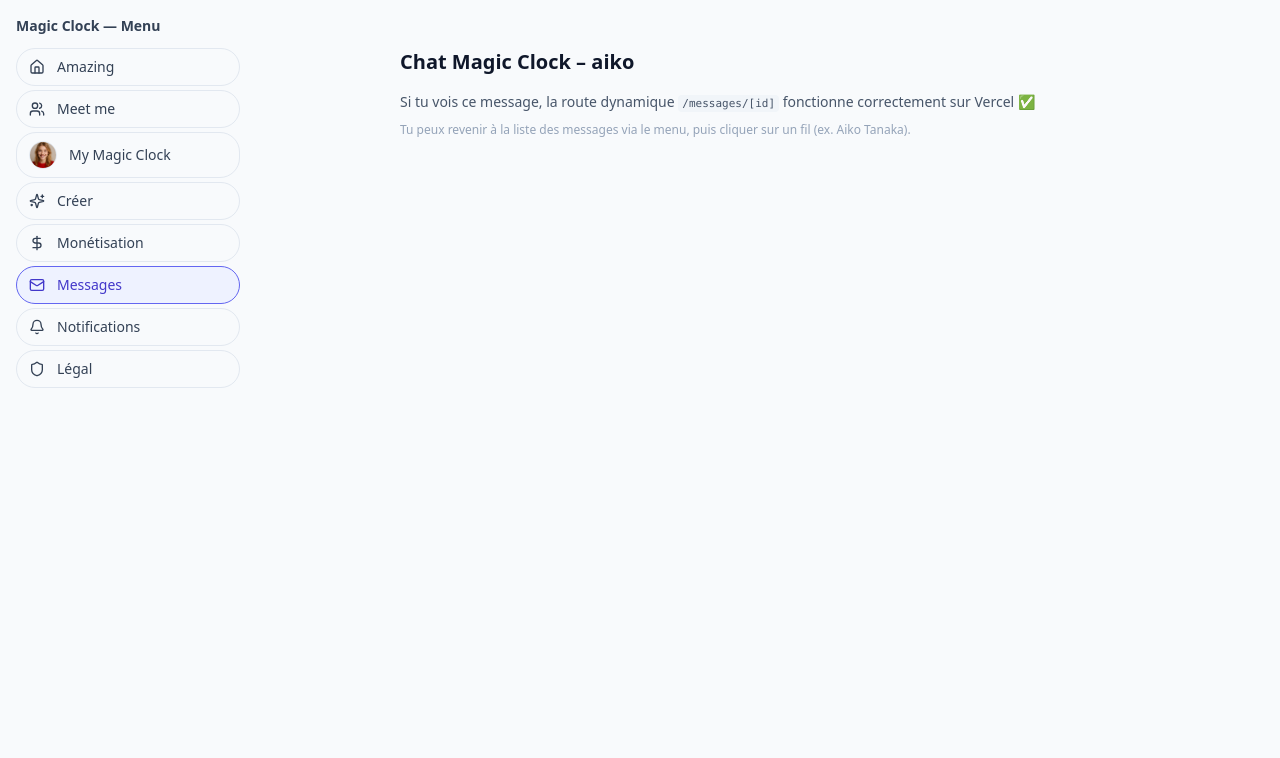
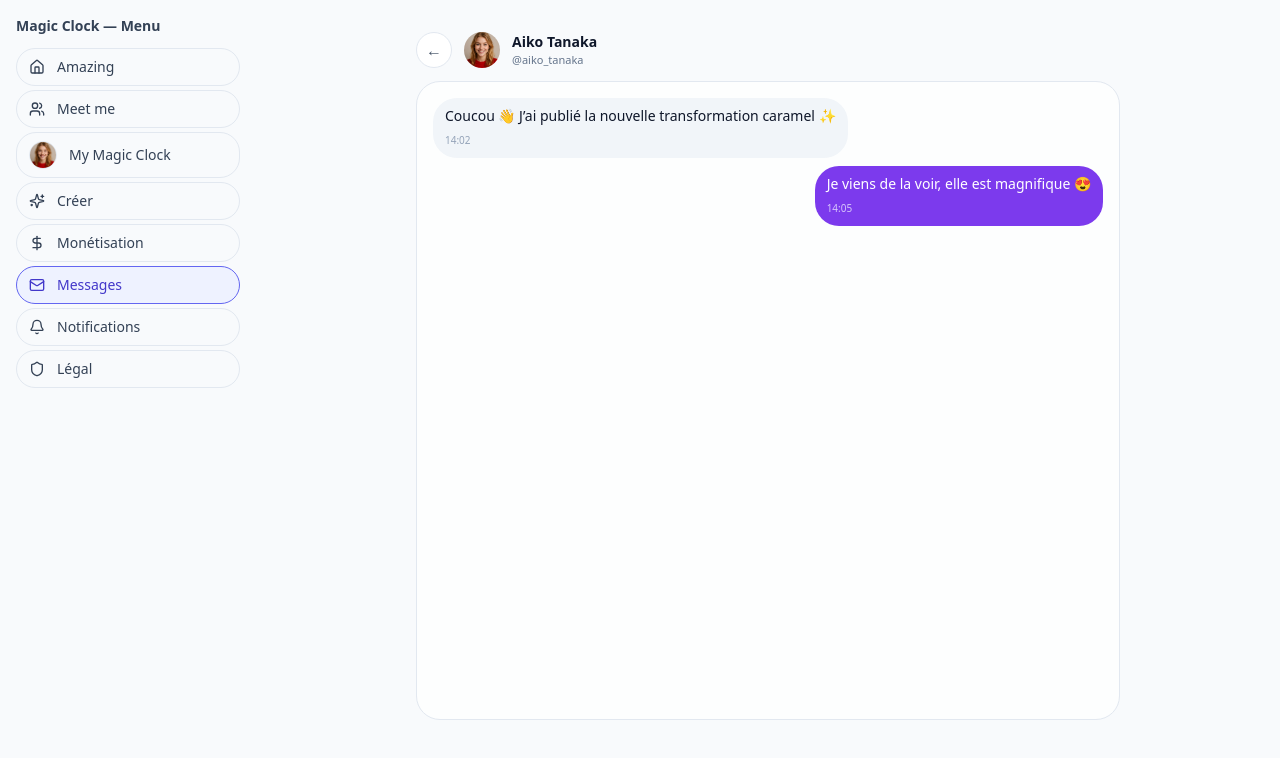
Before and after one commit to welcome-magic-clock/magic-clock-web-mvp, a Next.js app: page /messages/aiko in a window 1280 px wide. Shown: the top 758 px of the page. Built offline with nearby package versions, Linux system fonts and the light colour scheme.

Commit message:
Update page.tsx

```diff
--- a/app/messages/[id]/page.tsx
+++ b/app/messages/[id]/page.tsx
@@ -1,29 +1,248 @@
 // app/messages/[id]/page.tsx
-"use client";
+import Link from "next/link";
+
+type ChatMeta = {
+  id: string;
+  name: string;
+  handle: string;
+  avatarUrl?: string;
+  avatarType?: "photo" | "brand";
+  avatarInitials?: string;
+  avatarGradient?: string;
+};
+
+type ChatMessage = {
+  id: number;
+  from: "me" | "them";
+  text: string;
+  time: string;
+};
+
+const chatMetas: Record<string, ChatMeta> = {
+  aiko: {
+    id: "aiko",
+    name: "Aiko Tanaka",
+    handle: "@aiko_tanaka",
+    avatarType: "photo",
+    avatarUrl: "/creators/aiko-tanaka.jpeg",
+  },
+  sofia: {
+    id: "sofia",
+    name: "Sofia Rivera",
+    handle: "@sofia_rivera",
+    avatarType: "photo",
+    avatarUrl: "/creators/sofia-rivera.jpeg",
+  },
+  lena: {
+    id: "lena",
+    name: "Lena Martin",
+    handle: "@lena_martin",
+    avatarType: "photo",
+    avatarUrl: "/creators/lena-martin.jpeg",
+  },
+  "mc-sub": {
+    id: "mc-sub",
+    name: "Magic Clock",
+    handle: "@magic_clock_app",
+    avatarType: "brand",
+    avatarInitials: "MC",
+    avatarGradient:
+      "bg-gradient-to-tr from-indigo-500 via-purple-500 to-sky-500",
+  },
+  "mc-ppv": {
+    id: "mc-ppv",
+    name: "Magic Clock",
+    handle: "@magic_clock_app",
+    avatarType: "brand",
+    avatarInitials: "MC",
+    avatarGradient:
+      "bg-gradient-to-tr from-fuchsia-500 via-pink-500 to-orange-400",
+  },
+  "mc-likes": {
+    id: "mc-likes",
+    name: "Magic Clock",
+    handle: "@magic_clock_app",
+    avatarType: "brand",
+    avatarInitials: "MC",
+    avatarGradient:
+      "bg-gradient-to-tr from-emerald-500 via-teal-500 to-sky-400",
+  },
+};
+
+const baseMessagesById: Record<string, ChatMessage[]> = {
+  aiko: [
+    {
+      id: 1,
+      from: "them",
+      text: "Coucou 👋 J’ai publié la nouvelle transformation caramel ✨",
+      time: "14:02",
+    },
+    {
+      id: 2,
+      from: "me",
+      text: "Je viens de la voir, elle est magnifique 😍",
+      time: "14:05",
+    },
+  ],
+  sofia: [
+    {
+      id: 1,
+      from: "them",
+      text: "On teste Magic Clock avec l’équipe du salon, c’est top !",
+      time: "Hier",
+    },
+    {
+      id: 2,
+      from: "me",
+      text: "Merci 🙏 N’hésite pas à m’envoyer tes retours.",
+      time: "Hier",
+    },
+  ],
+  lena: [
+    {
+      id: 1,
+      from: "them",
+      text: "Merci pour tes conseils sur le blond froid 💬",
+      time: "Mar.",
+    },
+    {
+      id: 2,
+      from: "me",
+      text: "Avec plaisir, tu peux enregistrer la formule dans Magic Clock.",
+      time: "Mar.",
+    },
+  ],
+  "mc-sub": [
+    {
+      id: 1,
+      from: "them",
+      text: "Nouveau abonné : @hairby_jules vient de s’abonner à ton contenu.",
+      time: "Il y a 5 min",
+    },
+  ],
+  "mc-ppv": [
+    {
+      id: 1,
+      from: "them",
+      text: "Achat PPV confirmé : « Balayage caramel studio » (4,90 CHF).",
+      time: "Il y a 12 min",
+    },
+  ],
+  "mc-likes": [
+    {
+      id: 1,
+      from: "them",
+      text: "Boom ! 12 302 likes sur « Blond ambré ». Bravo 🪄",
+      time: "Aujourd’hui",
+    },
+  ],
+};
 
 export default function MessageThreadPage({
   params,
 }: {
   params: { id: string };
 }) {
+  const meta: ChatMeta =
+    chatMetas[params.id] ?? {
+      id: params.id,
+      name: "Conversation",
+      handle: "",
+    };
+
+  const messages: ChatMessage[] =
+    baseMessagesById[params.id] ?? [
+      {
+        id: 1,
+        from: "them",
+        text: "Bienvenue dans ta messagerie Magic Clock ✨",
+        time: "Maintenant",
+      },
+    ];
+
   return (
-    <main className="mx-auto max-w-3xl px-4 py-8">
-      <h1 className="text-xl font-semibold text-slate-900">
-        Chat Magic Clock – {params.id}
-      </h1>
+    <main className="mx-auto flex min-h-[calc(100vh-72px)] max-w-3xl flex-col px-4 pb-6 pt-4 sm:px-6 lg:px-8">
+      {/* Header simple */}
+      <header className="mb-3 flex items-center gap-3">
+        <Link
+          href="/messages"
+          className="flex h-9 w-9 items-center justify-center rounded-full border border-slate-200 bg-white text-slate-600 hover:bg-slate-50"
+          aria-label="Retour aux messages"
+        >
+          ←
+        </Link>
 
-      <p className="mt-4 text-sm text-slate-600">
-        Si tu vois ce message, la route dynamique{" "}
-        <code className="rounded bg-slate-100 px-1 py-0.5 text-[11px]">
-          /messages/[id]
-        </code>{" "}
-        fonctionne correctement sur Vercel ✅
-      </p>
+        <div className="flex items-center gap-3">
+          <div className="h-9 w-9 overflow-hidden rounded-full bg-slate-100">
+            {meta.avatarType === "photo" && meta.avatarUrl ? (
+              <img
+                src={meta.avatarUrl}
+                alt={meta.name}
+                className="h-full w-full object-cover"
+              />
+            ) : meta.avatarType === "brand" ? (
+              <div
+                className={`flex h-full w-full items-center justify-center rounded-full text-xs font-semibold text-white ${
+                  meta.avatarGradient ?? "bg-slate-400"
+                }`}
+              >
+                {meta.avatarInitials ?? "MC"}
+              </div>
+            ) : (
+              <div className="flex h-full w-full items-center justify-center text-xs font-semibold text-slate-500">
+                {meta.name
+                  .split(" ")
+                  .map((n) => n[0])
+                  .join("")
+                  .slice(0, 2)
+                  .toUpperCase()}
+              </div>
+            )}
+          </div>
+          <div>
+            <p className="text-sm font-semibold text-slate-900">
+              {meta.name}
+            </p>
+            {meta.handle && (
+              <p className="text-[11px] text-slate-500">{meta.handle}</p>
+            )}
+          </div>
+        </div>
+      </header>
 
-      <p className="mt-2 text-xs text-slate-400">
-        Tu peux revenir à la liste des messages via le menu, puis cliquer sur
-        un fil (ex. Aiko Tanaka).
-      </p>
+      {/* Zone messages (lecture seule pour l’instant) */}
+      <section className="flex-1 rounded-3xl border border-slate-200 bg-white/80 p-3 sm:p-4">
+        <div className="flex flex-col gap-2 text-sm">
+          {messages.map((msg) => {
+            const isMe = msg.from === "me";
+            return (
+              <div
+                key={msg.id}
+                className={`flex ${isMe ? "justify-end" : "justify-start"}`}
+              >
+                <div
+                  className={`max-w-[75%] rounded-2xl px-3 py-2 text-sm ${
+                    isMe
+                      ? "bg-violet-600 text-white"
+                      : "bg-slate-100 text-slate-900"
+                  }`}
+                >
+                  <p className="whitespace-pre-wrap">{msg.text}</p>
+                  <p
+                    className={`mt-1 text-[10px] ${
+                      isMe
+                        ? "text-violet-100/80"
+                        : "text-slate-400"
+                    }`}
+                  >
+                    {msg.time}
+                  </p>
+                </div>
+              </div>
+            );
+          })}
+        </div>
+      </section>
     </main>
   );
 }
```
